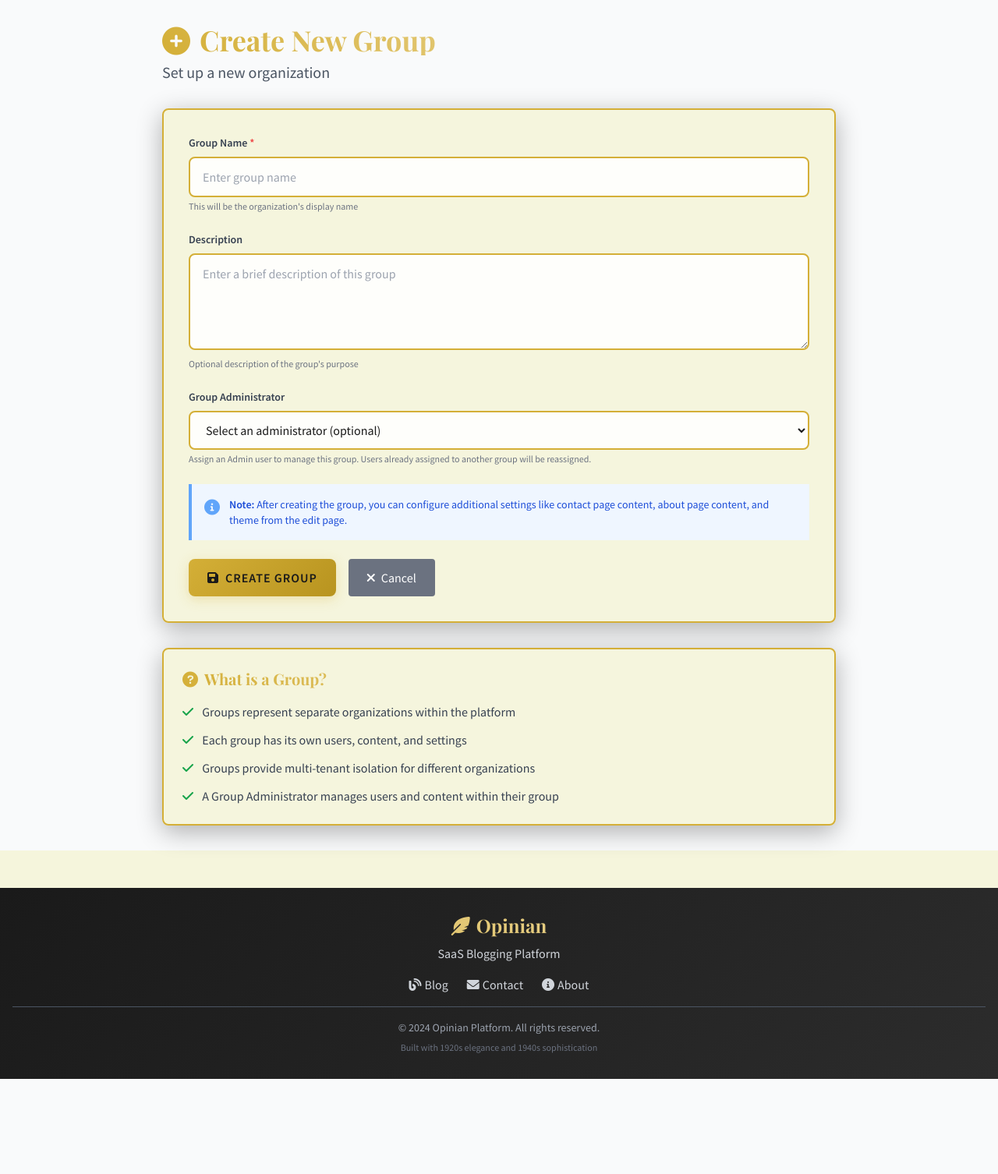
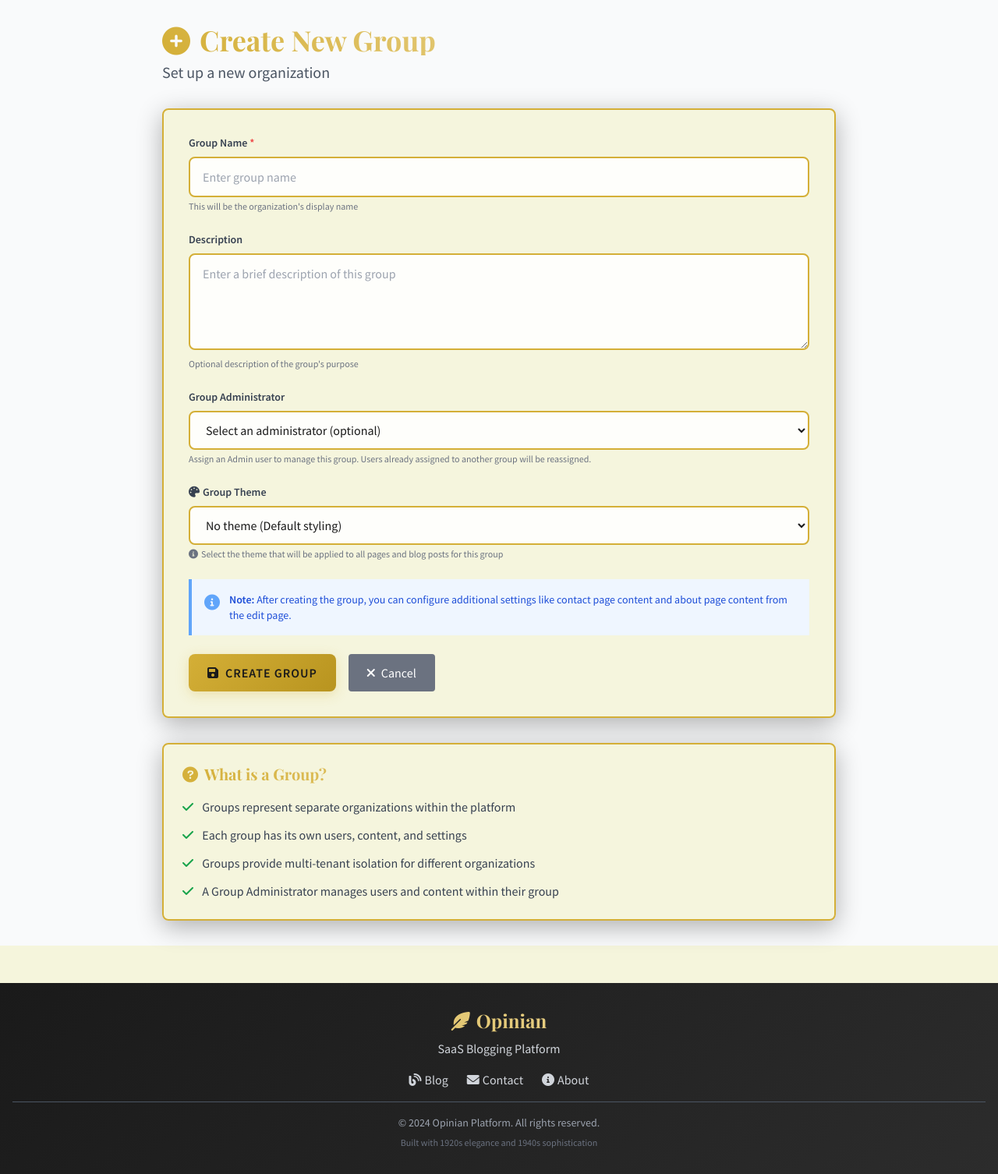
Before and after one commit to Omnisenti-Peter/Python-5, a Flask app: template templates/admin/create_group.html in a window 1280 px wide. Shown: the part 177-1683 px from the top of the page at 78% size. Before the commit the page ends 1561 px from the top, so only its background shows below. Run offline with Flask 3, Linux system fonts and the light colour scheme; the template is opened without the code that fills it, so the values that code supplies are empty; some libraries are stand-ins or nearby versions.

```diff
--- a/templates/admin/create_group.html
+++ b/templates/admin/create_group.html
@@ -69,6 +69,24 @@
                     </p>
                 </div>
 
+                <!-- Theme Selection -->
+                <div class="mb-6">
+                    <label for="theme_id" class="block text-sm font-semibold text-gray-700 mb-2">
+                        <i class="fas fa-palette mr-1"></i>Group Theme
+                    </label>
+                    <select id="theme_id" name="theme_id" class="vintage-input w-full">
+                        <option value="">No theme (Default styling)</option>
+                        {% for theme in themes %}
+                        <option value="{{ theme.id }}">
+                            {{ theme.name }}{% if theme.theme_type %} ({{ theme.theme_type }}){% endif %}
+                        </option>
+                        {% endfor %}
+                    </select>
+                    <p class="text-xs text-gray-500 mt-1">
+                        <i class="fas fa-info-circle mr-1"></i>Select the theme that will be applied to all pages and blog posts for this group
+                    </p>
+                </div>
+
                 <!-- Info Box -->
                 <div class="bg-blue-50 border-l-4 border-blue-400 p-4 mb-6">
                     <div class="flex">
@@ -78,7 +96,7 @@
                         <div class="ml-3">
                             <p class="text-sm text-blue-700">
                                 <strong>Note:</strong> After creating the group, you can configure additional settings
-                                like contact page content, about page content, and theme from the edit page.
+                                like contact page content and about page content from the edit page.
                             </p>
                         </div>
                     </div>
```
Also changed, not shown: routes/admin.py (+31 -6 lines).
